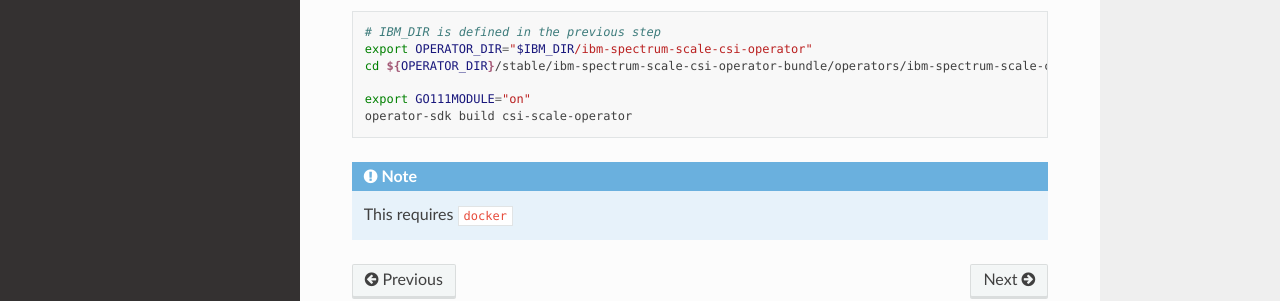
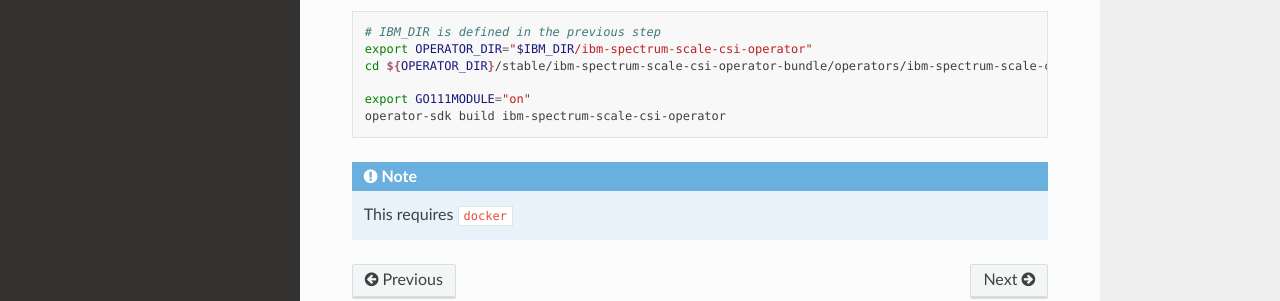
Before and after one commit to IBM/ibm-spectrum-scale-csi, a Sphinx documentation site: the page built from docs/source/developers/clone.rst, in a window 1280 px wide and 1391 px high. Shown: the part 962-1263 px from the top of the window. Built offline with Sphinx 7.4.7 and the Read the Docs theme 2.0.0, drawn with Linux system fonts in a browser that asks for light colours.

Commit message:
Rename 'csi-scale-operator' to 'ibm-spectrum-scale-csi-operator' to be consistent across

```diff
--- a/docs/source/developers/clone.rst
+++ b/docs/source/developers/clone.rst
@@ -46,6 +46,6 @@
   cd ${OPERATOR_DIR}/stable/ibm-spectrum-scale-csi-operator-bundle/operators/ibm-spectrum-scale-csi-operator
 
   export GO111MODULE="on"
-  operator-sdk build csi-scale-operator
+  operator-sdk build ibm-spectrum-scale-csi-operator
 
 .. note:: This requires ``docker``
--- a/docs/source/developers/deployment.rst
+++ b/docs/source/developers/deployment.rst
@@ -30,7 +30,7 @@
   docker login <credentials> quay.io
 
   # Tag the build
-  docker tag csi-scale-operator quay.io/<your-user>/ibm-spectrum-scale-csi-operator:v0.9.1
+  docker tag ibm-spectrum-scale-csi-operator quay.io/<your-user>/ibm-spectrum-scale-csi-operator:v0.9.1
 
   # push the image
   docker push quay.io/<your-user>/ibm-spectrum-scale-csi-operator:v0.9.1
```
Also changed, not shown: README.operator.md (+2 -2 lines), 8 other files.
